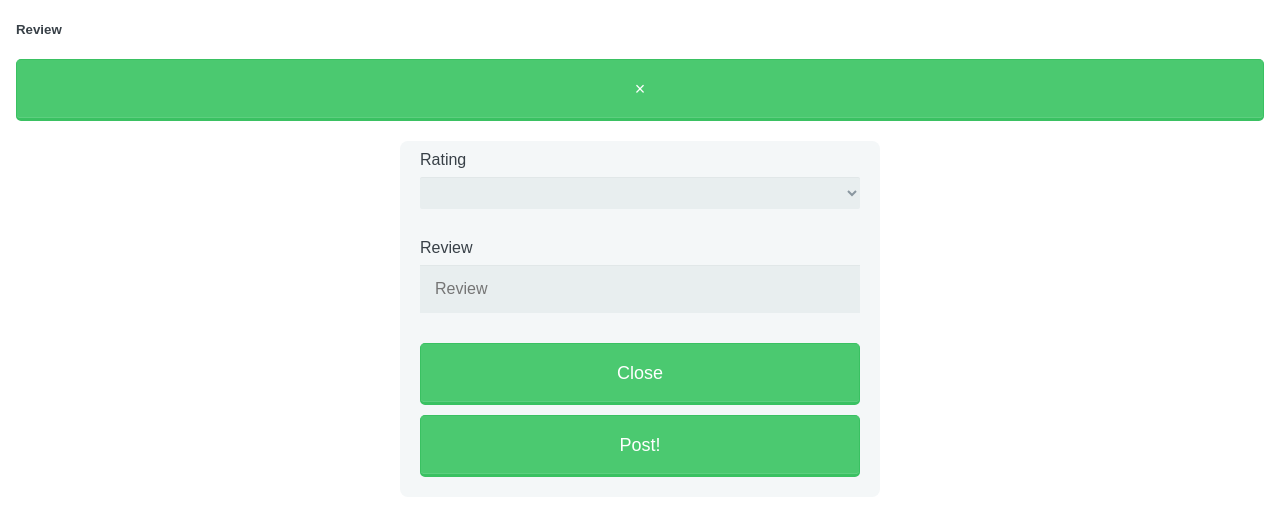
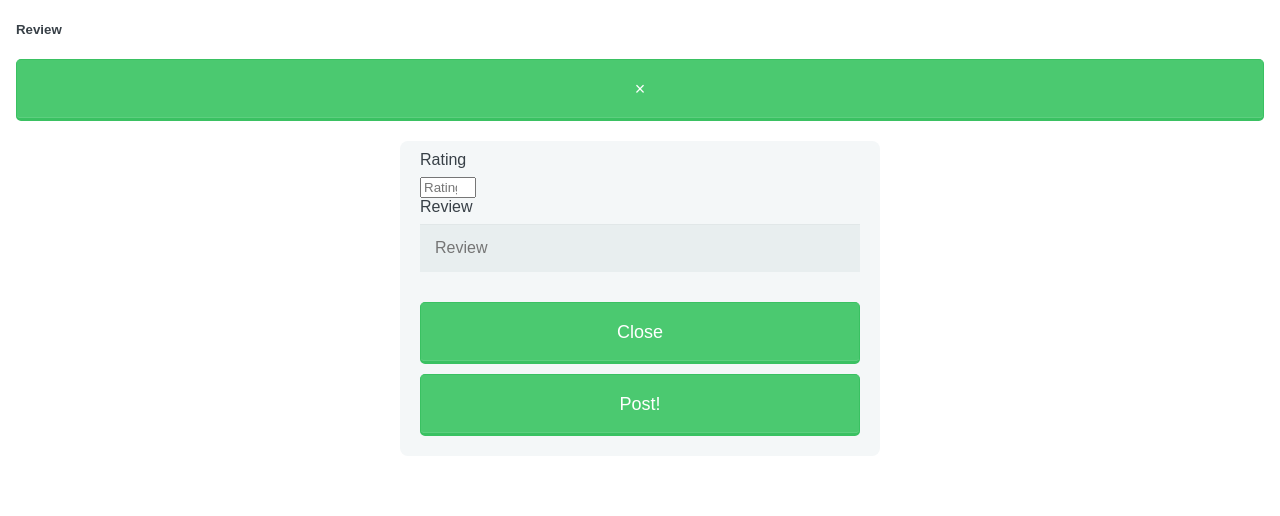
Before and after one commit to dariap96/GoodMeal, an Angular app in the folder src/webapp-src/: page /recipe_review/1 in a window 1280 px wide. Shown: the top 516 px of the page. Built offline with nearby package versions, Linux system fonts and the light colour scheme; no server answers.

Commit message:
Adding fixed (Was removed, don't know why)

```diff
--- a/src/webapp-src/src/app/review/review.component.html
+++ b/src/webapp-src/src/app/review/review.component.html
@@ -24,18 +24,7 @@
                         </div>
                         <div class="form-group">
                             <label for="rating">Rating</label>
-                            <select ngModel name="rating" class="form-control" id="rating" required>
-                                <option [value]="1">1</option>
-                                <option [value]="2">2</option>
-                                <option [value]="3">3</option>
-                                <option [value]="4">4</option>
-                                <option [value]="5">5</option>
-                                <option [value]="6">6</option>
-                                <option [value]="7">7</option>
-                                <option [value]="8">8</option>
-                                <option [value]="9">9</option>
-                                <option [value]="10">10</option>
-                            </select>
+                            <input type="number" min="1" max="10" ngModel name="rating" class="form-control" id="rating" placeholder="Rating" required>
                         </div>
                         <div class="form-group">
                             <label for="review">Review</label>
--- a/src/webapp-src/src/app/review/review.component.ts
+++ b/src/webapp-src/src/app/review/review.component.ts
@@ -27,6 +27,8 @@ export class ReviewComponent implements OnInit {
     }
 
     public addReview(addForm: NgForm): void {
+        addForm.controls['recipeId'].setValue(this.recipeId)
+        addForm.controls['userLogin'].setValue(this.userLogin);
         this.service.addRating(addForm.value).subscribe(
             (response: RecipeRating[]) => {
                 this.Close();
```
